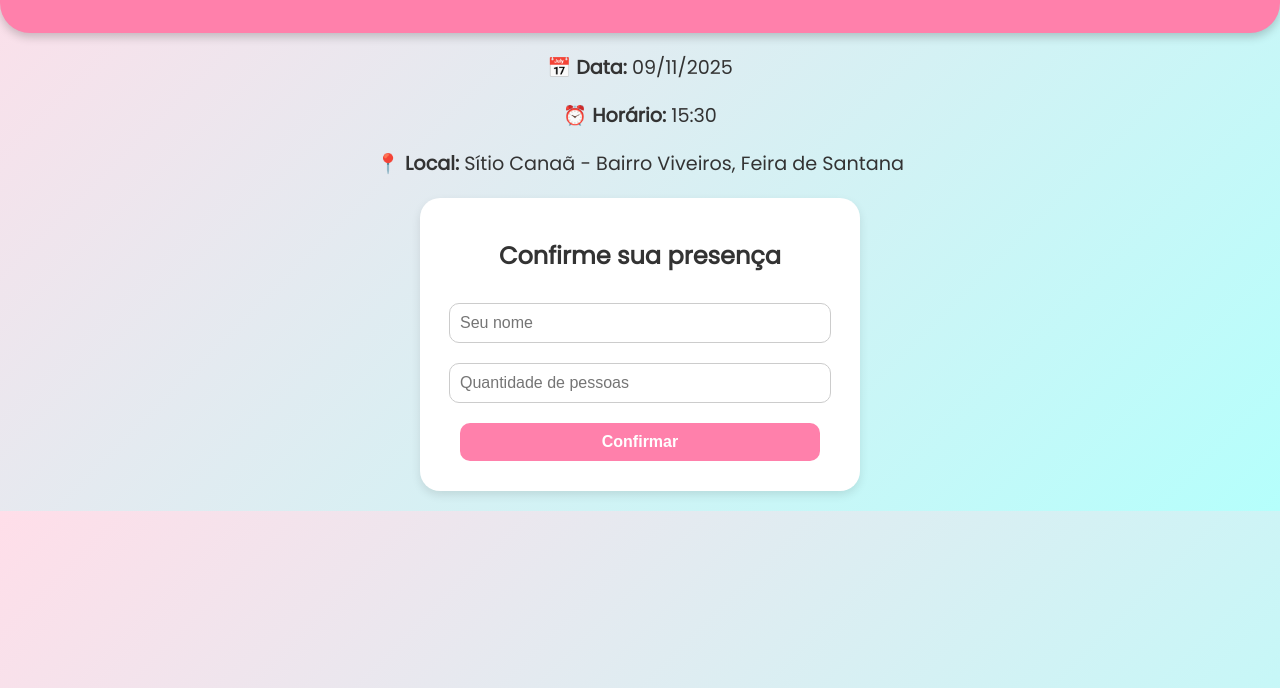
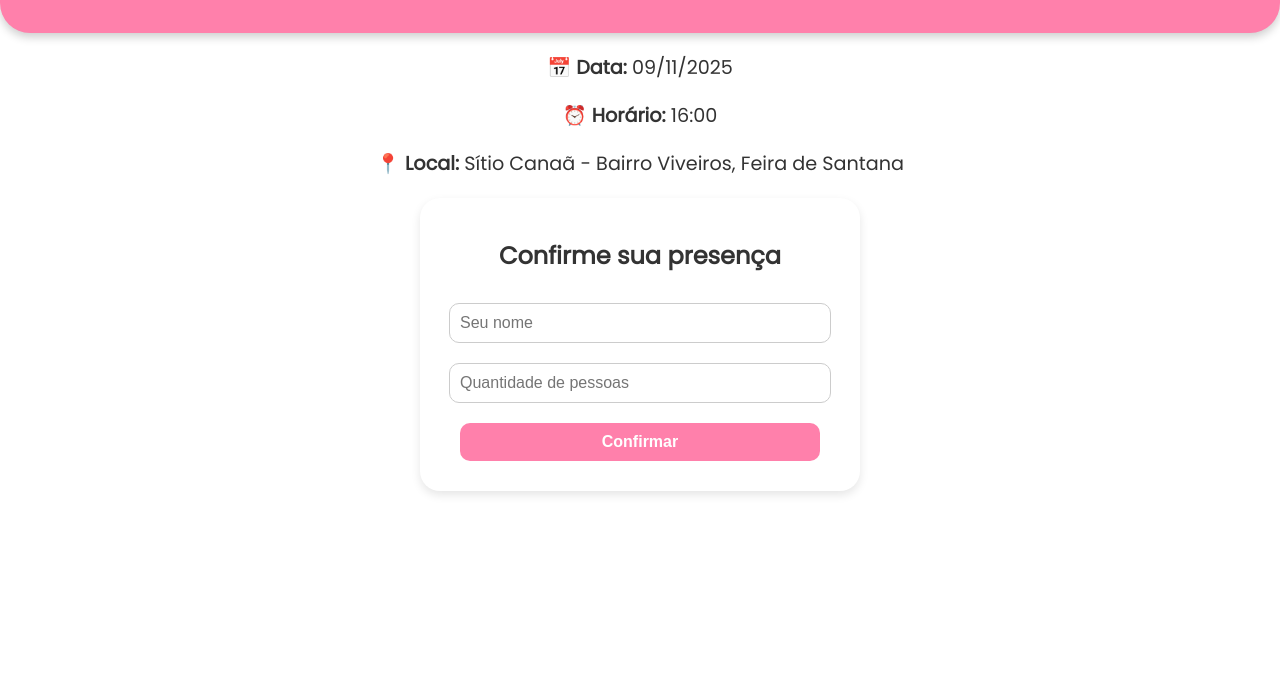
Before and after one commit to josadaque05/NIVER, a plain HTML site: page index.html in a window 1280 px wide. Shown: the part 112-800 px from the top of the page. Drawn offline with Linux system fonts and the light colour scheme.

Commit message:
Update index.html

```diff
--- a/index.html
+++ b/index.html
@@ -6,7 +6,7 @@
   <title>Aniversário da Zoe 🌸</title>
   <link href="https://fonts.googleapis.com/css2?family=Poppins&display=swap" rel="stylesheet">
   <style>
-    body { font-family: 'Poppins', sans-serif; background: linear-gradient(135deg, #ffdee9, #b5fffc); margin: 0; padding: 0; text-align: center; color: #333; }
+    body { font-family: 'Poppins', sans-serif; background: linear-gradient(135deg,ff0000, #b5fffc); margin: 0; padding: 0; text-align: center; color: #333; }
     header { padding: 20px; background: #ff80ab; color: white; border-radius: 0 0 30px 30px; box-shadow: 0 4px 10px rgba(0,0,0,0.2); }
     h1 { margin: 0; font-size: 2em; }
     .details { margin: 20px; font-size: 1.2em; }
@@ -24,7 +24,7 @@
 
   <div class="details">
     <p><strong>📅 Data:</strong> 09/11/2025</p>
-    <p><strong>⏰ Horário:</strong> 15:30</p>
+    <p><strong>⏰ Horário:</strong> 16:00</p>
     <p><strong>📍 Local:</strong> Sítio Canaã - Bairro Viveiros, Feira de Santana</p>
   </div>
 
```
